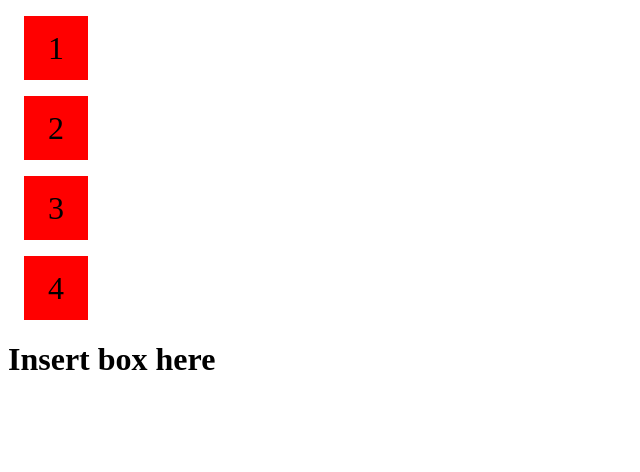
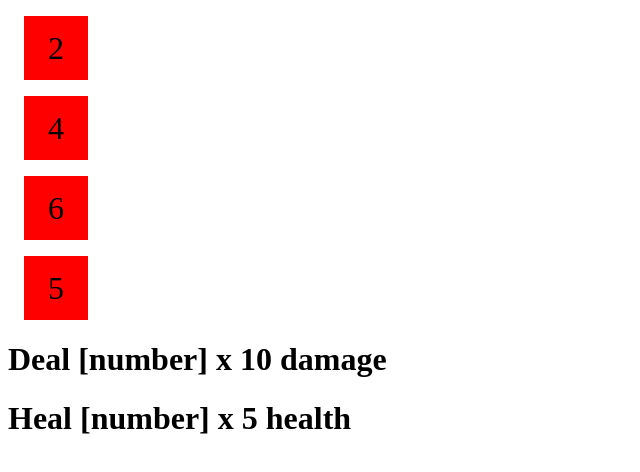
Before and after one commit to Anqi-Tech/AP-CSP-Performance-Task, a Vue app in the folder project/: page /mainpage in a window 1280 px wide. Shown: the top 472 px of the page, without its empty margins (0-640 px from the left). Built offline with nearby package versions, Linux system fonts and the light colour scheme.

Commit message:
rtvtvctyjft

```diff
--- a/project/src/components/FirstComp.vue
+++ b/project/src/components/FirstComp.vue
@@ -3,7 +3,8 @@
         <div v-for="die in dice" :key="die.id" class="dice" @click="selectDice">
             <p>{{die.number}}</p>
         </div>
-        <h1>Insert box here</h1>
+        <h1 @click="selectSkill1">Deal [number] x 10 damage</h1>
+        <h1 @click="selectSkill2">Heal [number] x 5 health</h1>
     </div>
 </template>
 
@@ -11,20 +12,32 @@
 export default {
    data() {
     return {
-      dice: [
-        {number: '1'},
-        {number: '2'},
-        {number: '3'},
-        {number: '4'},
-      ],
+      dice: [],
       diceSelected: false,
       skillSelected: false,
+      diceNumber: null,
+      damageNumber: null,
+      healNumber: null,
     }
   },
   methods: {
     selectDice(e) {
-        const b = e.target
-        console.log(b)
+        const targetDice = e.target
+        this.diceNumber = targetDice.innerText
+        this.diceSelected = true
+        console.log(this.diceNumber)
+    },
+    selectSkill1() {
+      if (this.diceSelected == true) {
+        this.damageNumber = this.diceNumber * 10
+        console.log(this.damageNumber)
+      }
+    }
+  },
+  mounted() {
+    for (let i = 0; i < 4; i++) {
+    let randomNumber = Math.floor(Math.random()*6)+1
+    this.dice.push({number: randomNumber})
     }
   }
 }
```
